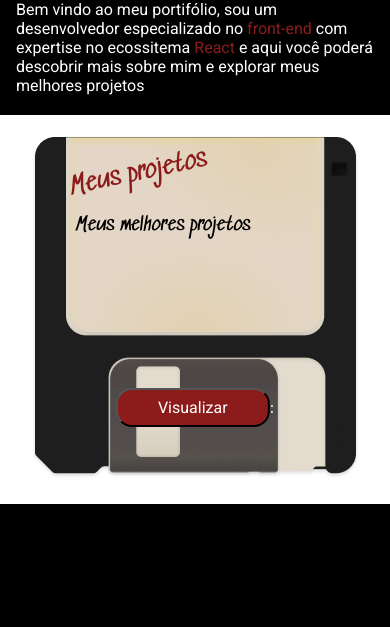
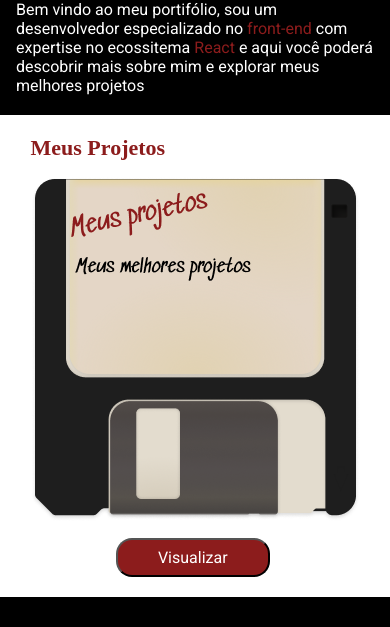
Before and after one commit to Lucas-397/Portifolio-Lucas-Machado, a React (Vite) app: page / in a window 390 px wide. Shown: the part 205-832 px from the top of the page. Built offline with nearby package versions, Linux system fonts and the light colour scheme; a web font is replaced by a local one.

Commit message:
style(alt version) create style for the alternative version of the component

```diff
--- a/src/components/layout/QuickAcess/QuickAcessRow.tsx/QuickAcessRow.tsx
+++ b/src/components/layout/QuickAcess/QuickAcessRow.tsx/QuickAcessRow.tsx
@@ -15,7 +15,7 @@ interface QuicKAcessRowProps{
   altStyle?: boolean
 }
 
-export default function QuicKAcessRow ({data, altStyle=false}:QuicKAcessRowProps){
+export default function QuicKAcessRow ({data, altStyle=true}:QuicKAcessRowProps){
   const navigate = useNavigate();
 
   return(
@@ -27,9 +27,9 @@ export default function QuicKAcessRow ({data, altStyle=false}:QuicKAcessRowProps
         </div>
         <Button onclick={() => navigate(data.hash)} text={data.buttonText} ></Button>
       </div>
-      <div>
+      <div className={styles.imgContainer}>
         {altStyle?
-        <h2>{data.title}</h2>:''
+        <h2 className={styles.mobile}>{data.title}</h2>:''
         }
         <img src={data.img} alt="row-img" />
         <div className={altStyle? styles.altImgButton:styles.imgButton}>
--- a/src/components/layout/QuickAcess/QuickAcessRow.tsx/quickAccesRow.module.css
+++ b/src/components/layout/QuickAcess/QuickAcessRow.tsx/quickAccesRow.module.css
@@ -27,6 +27,12 @@
   font-size: 18px;
 }
 
+.imgContainer{
+  display: flex;
+  flex-direction: column;
+  gap: 16px;
+}
+
 .imgButton{
   display: none;
   @media (max-width: 480px) {
@@ -40,5 +46,15 @@
 
 .altImgButton{
   display: none;
+   @media (max-width: 480px) {
+    display: block;
+    text-align: center;;
+  }
+}
 
+.mobile {
+  display: none;
+  @media (max-width: 480px) {
+    display: block;
+  }
 }
```
